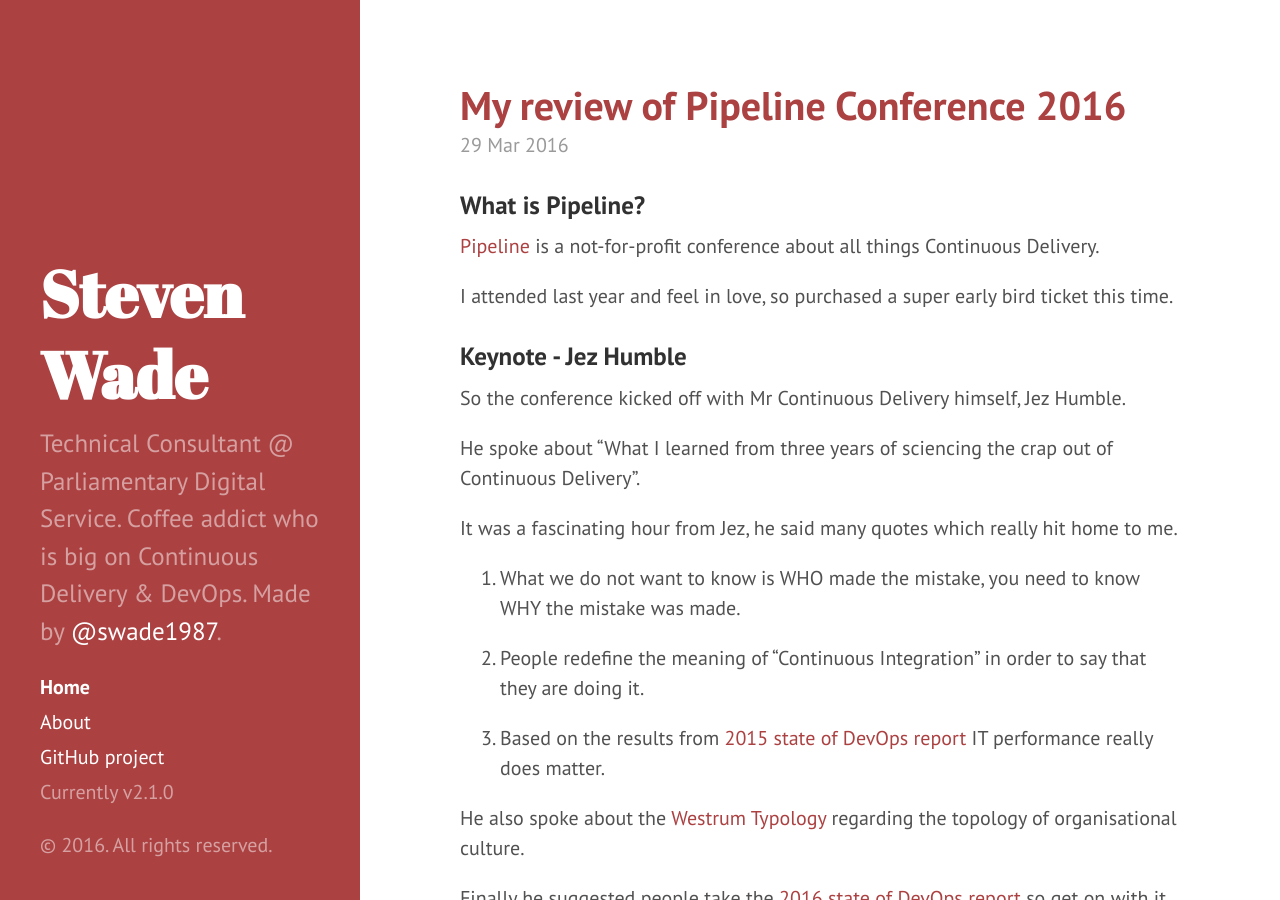
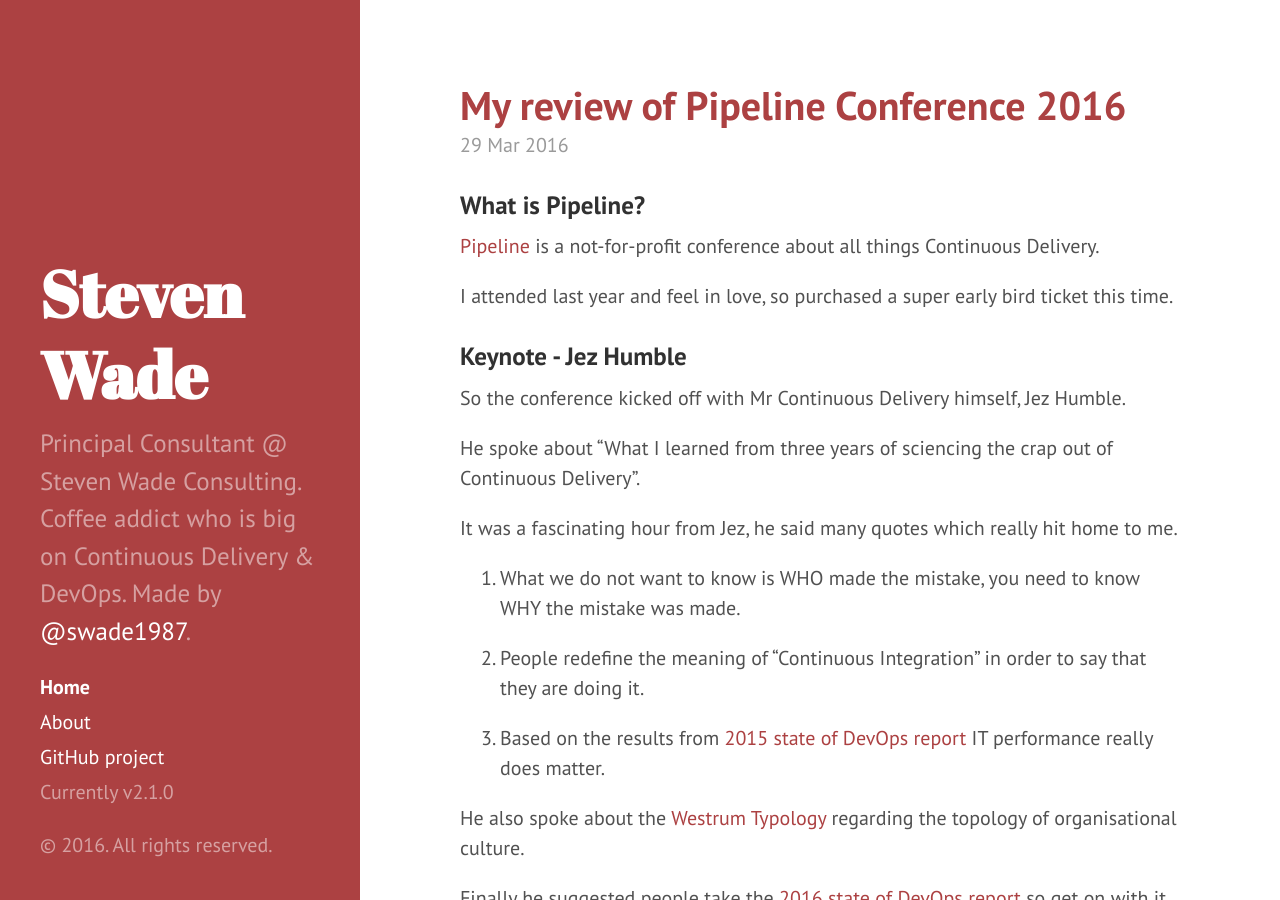
Before and after one commit to swade1987/swade1987.github.io, a Jekyll site: the page built from index.html, in a window 1280 px wide and 900 px high. Built offline with Jekyll 4.4.1, drawn with Linux system fonts in a browser that asks for light colours; the list of posts is cut into pages by our own code.

Commit message:
tweaking sidebar content.

```diff
--- a/_config.yml
+++ b/_config.yml
@@ -8,7 +8,7 @@
 # Setup
 title:            Steven Wade
 tagline:          'Design | Develop | Deploy'
-description:      'Technical Consultant @ Parliamentary Digital Service. Coffee addict who is big on Continuous Delivery & DevOps. Made by <a href="https://twitter.com/swade1987" target="_blank">@swade1987</a>.'
+description:      'Principal Consultant @ Steven Wade Consulting. Coffee addict who is big on Continuous Delivery & DevOps. Made by <a href="https://twitter.com/swade1987" target="_blank">@swade1987</a>.'
 url:              http://www.stevenwade.co.uk
 baseurl:          /
 
```
